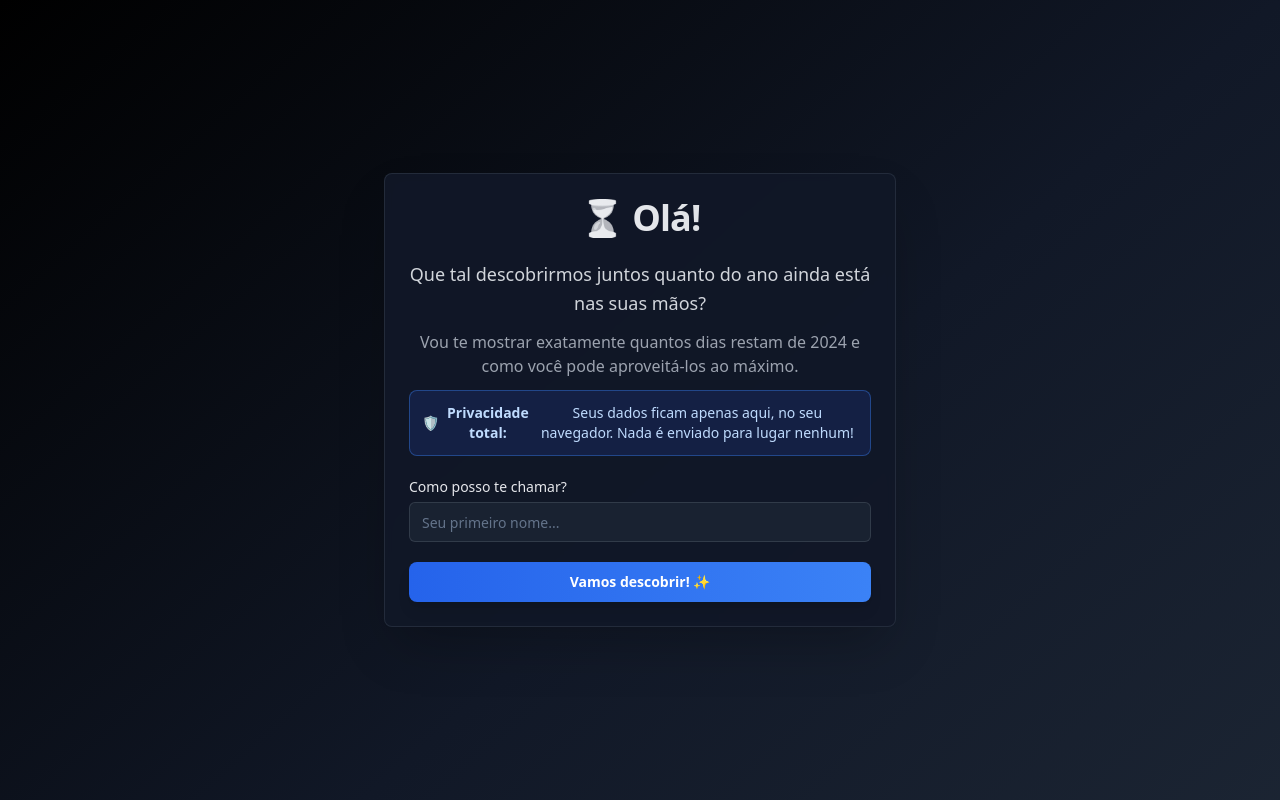
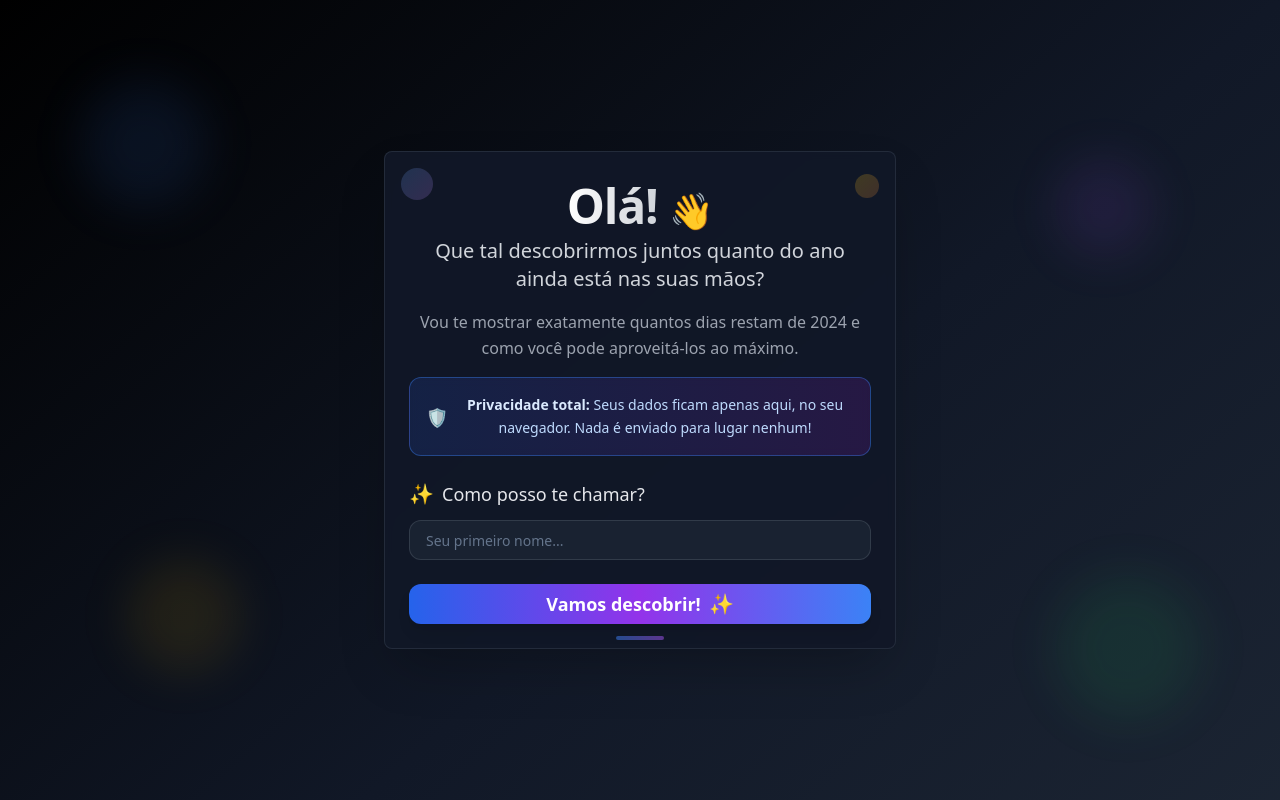
Before and after one commit to LauraMattz/your-life-in-data, a React (Vite) app: page / in a window 1280 px wide. Shown: the top 800 px of the page. Built offline with nearby package versions, Linux system fonts and the light colour scheme.

Commit message:
Fix: Improve welcome page appearance
Improved the visual appearance of the welcome page and fixed the emoji overlapping issue.

```diff
--- a/src/components/UserSetup.tsx
+++ b/src/components/UserSetup.tsx
@@ -33,49 +33,77 @@ export const UserSetup = ({ onProfileComplete }: UserSetupProps) => {
   };
 
   return (
-    <div className="min-h-screen flex items-center justify-center p-4">
-      <Card className="w-full max-w-lg bg-gray-900/95 border-gray-700/50 backdrop-blur-sm shadow-2xl">
-        <CardHeader className="text-center pb-6">
-          <CardTitle className="text-4xl font-bold mb-4 bg-gradient-to-r from-white via-gray-200 to-gray-300 bg-clip-text text-transparent">
-            ⏳ Olá!
+    <div className="min-h-screen flex items-center justify-center p-4 relative overflow-hidden">
+      {/* Background decorations */}
+      <div className="absolute inset-0 overflow-hidden">
+        <div className="absolute top-20 left-20 w-32 h-32 bg-blue-500/10 rounded-full blur-xl"></div>
+        <div className="absolute top-40 right-32 w-24 h-24 bg-purple-500/10 rounded-full blur-xl"></div>
+        <div className="absolute bottom-32 left-32 w-28 h-28 bg-yellow-500/10 rounded-full blur-xl"></div>
+        <div className="absolute bottom-20 right-20 w-36 h-36 bg-green-500/10 rounded-full blur-xl"></div>
+      </div>
+
+      <Card className="w-full max-w-lg bg-gray-900/95 border-gray-700/50 backdrop-blur-sm shadow-2xl relative z-10 transform hover:scale-105 transition-transform duration-300">
+        <CardHeader className="text-center pb-6 relative">
+          {/* Decorative elements */}
+          <div className="absolute top-4 left-4 w-8 h-8 bg-gradient-to-br from-blue-400/20 to-purple-400/20 rounded-full"></div>
+          <div className="absolute top-4 right-4 w-6 h-6 bg-gradient-to-br from-yellow-400/20 to-orange-400/20 rounded-full"></div>
+
+          <CardTitle className="text-4xl md:text-5xl font-bold mb-4">
+            <span className="bg-gradient-to-r from-white via-gray-200 to-gray-300 bg-clip-text text-transparent">
+              Olá!
+            </span>
+            <span className="ml-3 text-4xl">👋</span>
           </CardTitle>
-          <div className="space-y-3 text-gray-300">
-            <p className="text-lg leading-relaxed">
+
+          <div className="space-y-4 text-gray-300">
+            <p className="text-lg md:text-xl leading-relaxed font-medium">
               Que tal descobrirmos juntos quanto do ano ainda está nas suas mãos?
             </p>
-            <p className="text-base text-gray-400">
+            <p className="text-base text-gray-400 leading-relaxed">
               Vou te mostrar exatamente quantos dias restam de 2024 e como você pode aproveitá-los ao máximo.
             </p>
-            <div className="bg-blue-900/30 border border-blue-500/40 rounded-lg p-3">
-              <p className="text-sm text-blue-200 flex items-center justify-center gap-2">
-                🛡️ <strong>Privacidade total:</strong> Seus dados ficam apenas aqui, no seu navegador.
-                Nada é enviado para lugar nenhum!
+
+            <div className="bg-gradient-to-r from-blue-900/30 to-purple-900/30 border border-blue-500/40 rounded-xl p-4 backdrop-blur-sm">
+              <p className="text-sm text-blue-200 flex items-center justify-center gap-2 leading-relaxed">
+                <span className="text-lg">🛡️</span>
+                <span>
+                  <strong className="text-blue-100">Privacidade total:</strong> Seus dados ficam apenas aqui, no seu navegador.
+                  Nada é enviado para lugar nenhum!
+                </span>
               </p>
             </div>
           </div>
         </CardHeader>
-        <CardContent className="space-y-6">
-          <form onSubmit={handleSubmit} className="space-y-5">
-            <div>
-              <Label htmlFor="name" className="text-gray-200 font-medium mb-2 block">Como posso te chamar?</Label>
+
+        <CardContent className="space-y-6 relative">
+          <form onSubmit={handleSubmit} className="space-y-6">
+            <div className="space-y-3">
+              <Label htmlFor="name" className="text-gray-200 font-medium text-lg flex items-center gap-2">
+                <span className="text-xl">✨</span>
+                Como posso te chamar?
+              </Label>
               <Input
                 id="name"
                 type="text"
                 value={name}
                 onChange={(e) => setName(e.target.value)}
                 placeholder="Seu primeiro nome..."
-                className="bg-gray-800/70 border-gray-600/50 text-white placeholder-gray-400 focus:border-blue-400 focus:ring-blue-400/20"
+                className="bg-gray-800/70 border-gray-600/50 text-white placeholder-gray-400 focus:border-blue-400 focus:ring-blue-400/20 py-3 px-4 text-lg rounded-xl transition-all duration-300 focus:bg-gray-800/90"
                 required
               />
             </div>
 
             <Button
               type="submit"
-              className="w-full bg-gradient-to-r from-blue-600 to-blue-500 hover:from-blue-700 hover:to-blue-600 text-white font-semibold py-3 px-6 rounded-lg transition-all duration-300 shadow-lg hover:shadow-blue-500/25"
+              className="w-full bg-gradient-to-r from-blue-600 via-purple-600 to-blue-500 hover:from-blue-700 hover:via-purple-700 hover:to-blue-600 text-white font-semibold py-4 px-6 rounded-xl transition-all duration-300 shadow-lg hover:shadow-blue-500/25 transform hover:scale-105 text-lg flex items-center justify-center gap-2"
             >
-              Vamos descobrir! ✨
+              <span>Vamos descobrir!</span>
+              <span className="text-xl">✨</span>
             </Button>
           </form>
+
+          {/* Bottom decoration */}
+          <div className="absolute bottom-2 left-1/2 transform -translate-x-1/2 w-12 h-1 bg-gradient-to-r from-blue-500/50 to-purple-500/50 rounded-full"></div>
         </CardContent>
       </Card>
     </div>
```
